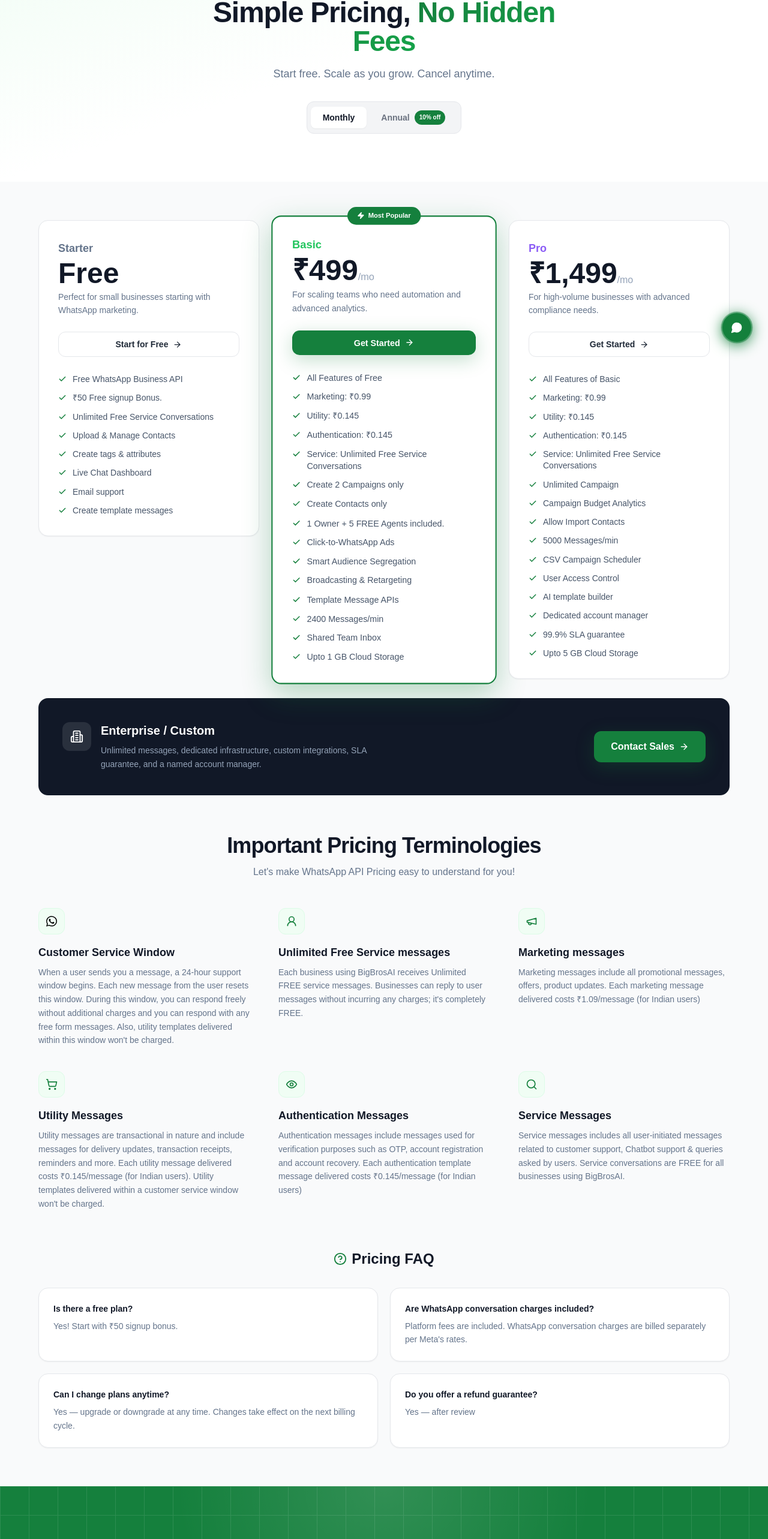
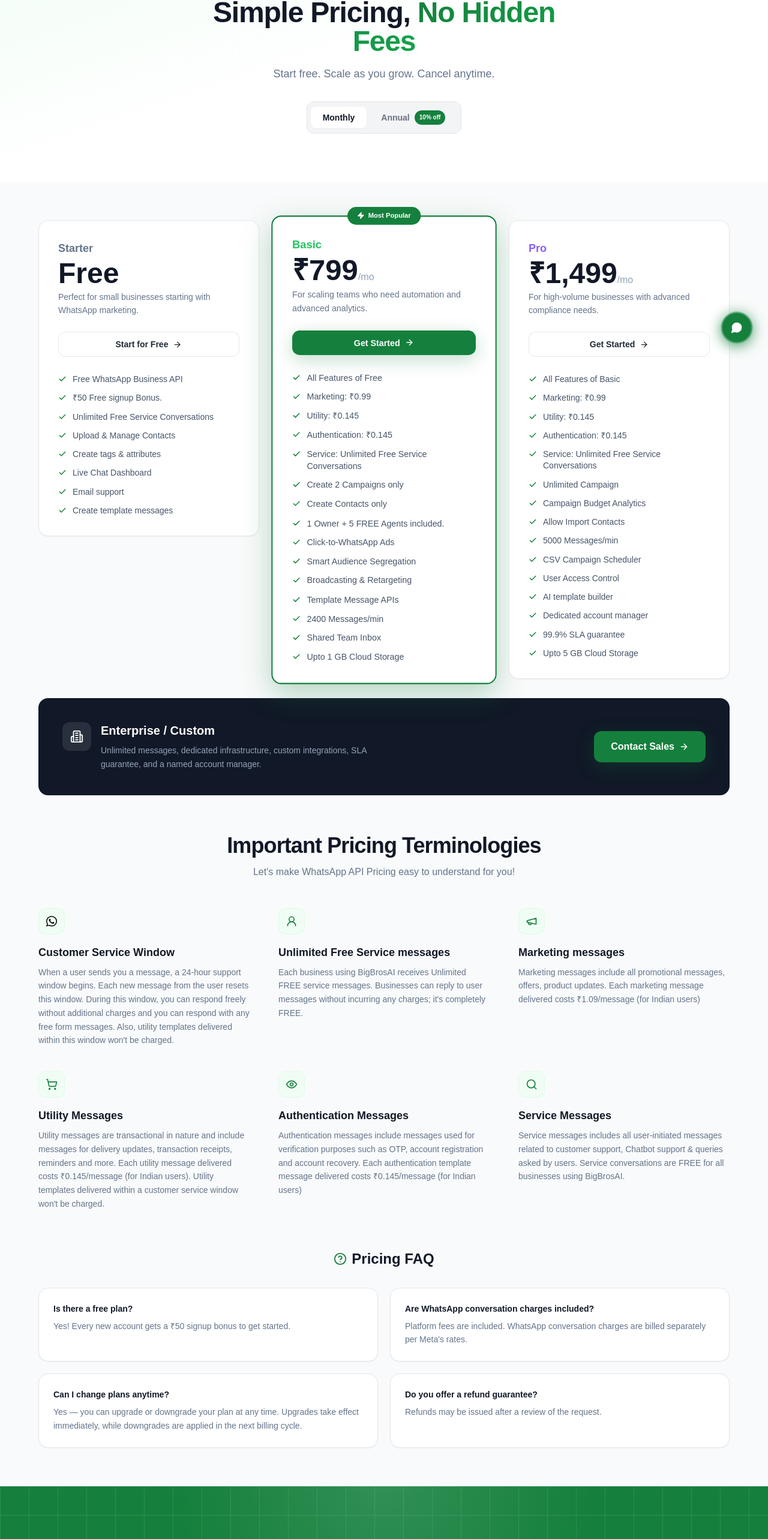
Before and after one commit to BigBrosAI/bigbrosai-landing-website, a Next.js app: page /pricing in a window 1280 px wide. Shown: the part 202-2768 px from the top of the page at 60% size. Built offline with nearby package versions, Linux system fonts and the light colour scheme.

Commit message:
add links

```diff
--- a/src/app/pricing/page.tsx
+++ b/src/app/pricing/page.tsx
@@ -18,10 +18,10 @@
 import { PRICING_PLANS } from "@/lib/data";
 
 const FAQ = [
-  { q: "Is there a free plan?", a: "Yes! Start with ₹50 signup bonus." },
+  { q: "Is there a free plan?", a: "Yes! Every new account gets a ₹50 signup bonus to get started." },
   { q: "Are WhatsApp conversation charges included?", a: "Platform fees are included. WhatsApp conversation charges are billed separately per Meta's rates." },
-  { q: "Can I change plans anytime?", a: "Yes — upgrade or downgrade at any time. Changes take effect on the next billing cycle." },
-  { q: "Do you offer a refund guarantee?", a: "Yes — after review" },
+  { q: "Can I change plans anytime?", a: "Yes — you can upgrade or downgrade your plan at any time. Upgrades take effect immediately, while downgrades are applied in the next billing cycle." },
+  { q: "Do you offer a refund guarantee?", a: "Refunds may be issued after a review of the request." },
 ];
 
 export default function PricingPage() {
@@ -193,7 +193,7 @@
                   Icon: Megaphone,
                   title: "Marketing messages",
                   body: "Marketing messages include all promotional messages, offers, product updates. Each marketing message delivered costs ₹1.09/message (for Indian users)",
-                  bold: ["₹1.09/message", "(for Indian users)"],
+                  bold: ["₹0.99/message", "(for Indian users)"],
                 },
                 {
                   Icon: ShoppingCart,
--- a/src/components/layout/Navbar.tsx
+++ b/src/components/layout/Navbar.tsx
@@ -160,8 +160,12 @@
               </Link>
             ))}
             <div className="pt-3 mt-2 border-t border-gray-100 flex flex-col gap-2">
-              <Button variant="secondary" fullWidth>Log in</Button>
-              <Button variant="primary" fullWidth>Start for Free</Button>
+              <Button variant="secondary" fullWidth
+                onClick={() => window.open("https://staging-dashboard.bigbrosai.com/signup", "_blank")}
+              >Log in</Button>
+              <Button variant="primary" fullWidth
+                onClick={() => window.open("https://staging-dashboard.bigbrosai.com/signup", "_blank")}
+              >Start for Free</Button>
             </div>
           </div>
         )}
--- a/src/components/sections/CTASection.tsx
+++ b/src/components/sections/CTASection.tsx
@@ -6,6 +6,10 @@
 export function CTASection() {
   const clickStart = () => {
     window.open("https://staging-dashboard.bigbrosai.com", "_blank");
+  };
+
+  const clickDemo = () => {
+    window.open("https://calendly.com/founderbbai/30min", "_blank");
   };
 
   return (
@@ -61,6 +65,7 @@
           <Button
             size="lg"
             className="bg-transparent border-2 border-white/50 text-white hover:bg-white/10 font-semibold"
+            onClick={clickDemo}
           >
             <CalendarDays size={17} /> Book a Demo
           </Button>
--- a/src/components/sections/HeroSection.tsx
+++ b/src/components/sections/HeroSection.tsx
@@ -9,10 +9,10 @@
 import { HERO_STATS } from "@/lib/data";
 
 const CHANNELS = [
-  { Icon: MessageSquare, label: "WhatsApp",  color: "#15803d", live: true  },
-  { Icon: Mail,          label: "Email",     color: "#0369a1", live: false },
-  { Icon: Smartphone,    label: "SMS",       color: "#d97706", live: false },
-  { Icon: Camera,        label: "Instagram", color: "#be185d", live: false },
+  { Icon: MessageSquare, label: "WhatsApp", color: "#15803d", live: true },
+  { Icon: Mail, label: "Email", color: "#0369a1", live: false },
+  { Icon: Smartphone, label: "SMS", color: "#d97706", live: false },
+  { Icon: Camera, label: "Instagram", color: "#be185d", live: false },
 ];
 
 const TRUST = ["No credit card required", "Setup in 10 minutes", "Official Meta BSP"];
@@ -46,7 +46,7 @@
               <span className="relative inline-block">
                 <span className="text-gradient">Every Channel</span>
                 <svg className="absolute -bottom-1.5 left-0 w-full" height="5" viewBox="0 0 200 5" preserveAspectRatio="none">
-                  <path d="M0 4 Q50 0 100 3 Q150 6 200 2" stroke="#15803d" strokeWidth="2.5" strokeLinecap="round" fill="none" opacity="0.5"/>
+                  <path d="M0 4 Q50 0 100 3 Q150 6 200 2" stroke="#15803d" strokeWidth="2.5" strokeLinecap="round" fill="none" opacity="0.5" />
                 </svg>
               </span>
             </h1>
@@ -70,9 +70,15 @@
 
             {/* CTAs */}
             <div className="flex flex-wrap gap-3 mb-8">
-              <Button size="lg">
-                Start for Free <ArrowRight size={17} />
-              </Button>
+              <Link
+                href="https://staging-dashboard.bigbrosai.com/signup"
+                target="_blank"
+                rel="noopener noreferrer"
+              >
+                <Button size="lg">
+                  Start for Free <ArrowRight size={17} />
+                </Button>
+              </Link>
               <Button size="lg" variant="secondary">
                 <span className="w-8 h-8 rounded-full bg-brand-50 border border-brand-200 flex items-center justify-center shrink-0">
                   <Play size={13} className="text-brand-700 fill-brand-700 ml-0.5" />
--- a/src/lib/data.ts
+++ b/src/lib/data.ts
@@ -299,7 +299,7 @@
   },
   {
     name: "Basic",
-    price: { monthly: 499, annual: 450 },
+    price: { monthly: 799, annual: 720 },
     desc: "For scaling teams who need automation and advanced analytics.",
     color: "#22c55e",
     cta: "Get Started",
```
